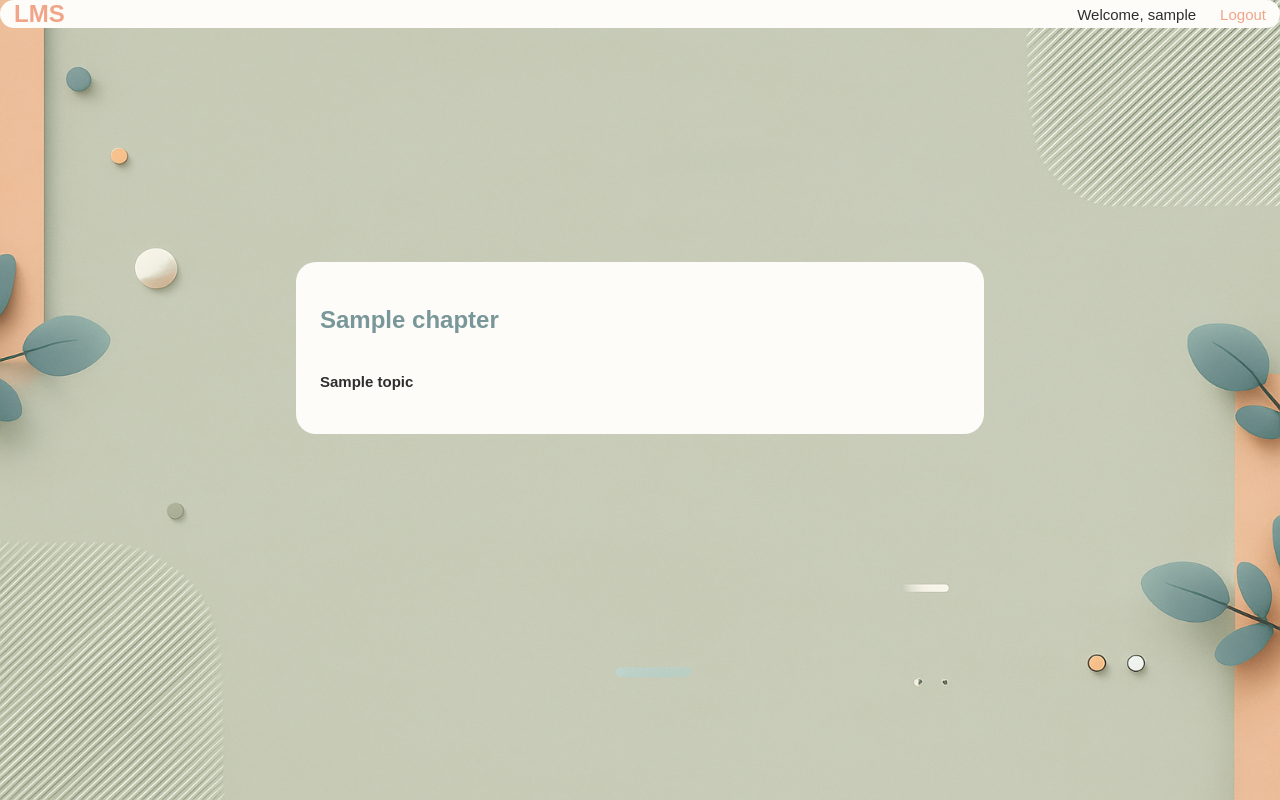
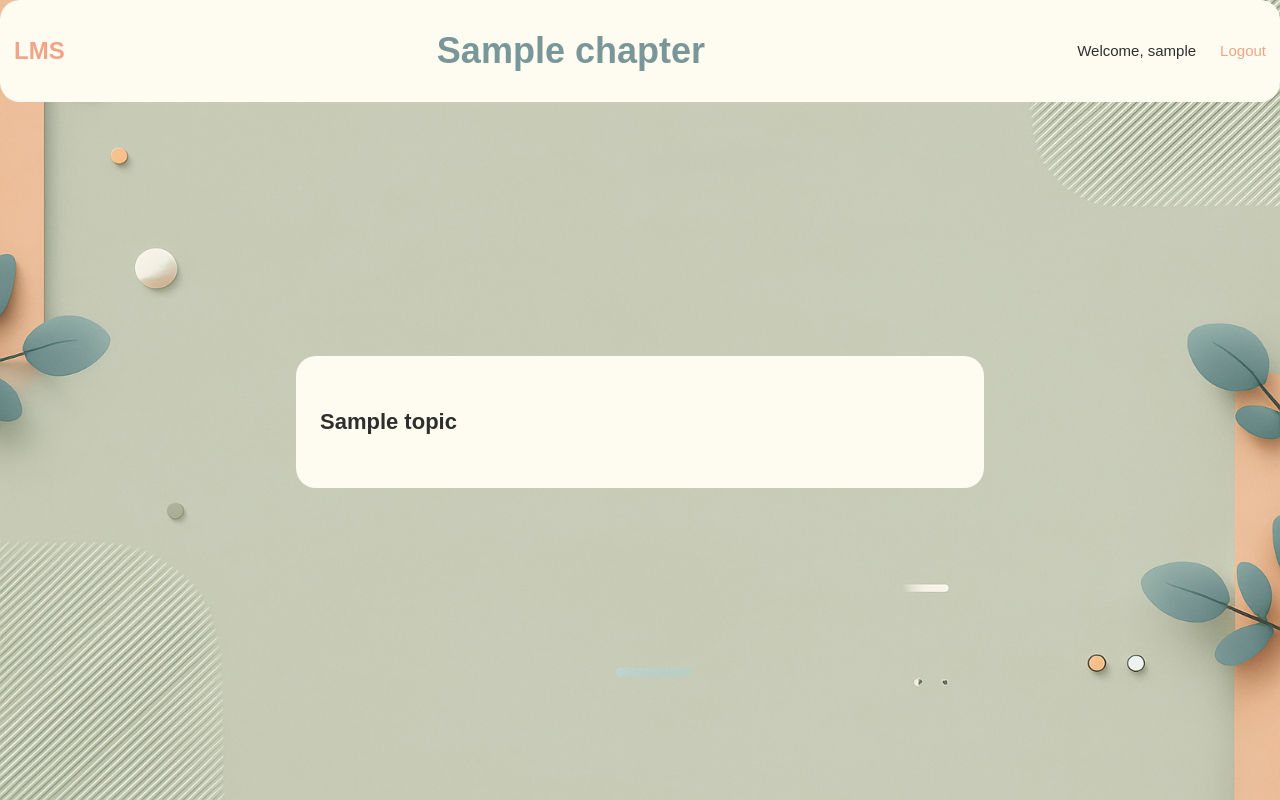
Before and after one commit to Yameen-Shaikh/LearningManagementSystem, a Django app: page /chapter/1/ in a window 1280 px wide. Run offline with Django 5.2, Linux system fonts and the light colour scheme; a user stored in the database is signed in; tables that the repository leaves empty hold one stand-in row (values such as "Sample post").

Commit message:
Font and colour modified

```diff
--- a/static/css/style.css
+++ b/static/css/style.css
@@ -1,8 +1,8 @@
 /* Base Colors - Pastel Neumorphic Theme */
 :root {
   --primary-background: #e9e8e3; /* light beige/grey */
-  --surface-panels-1: #fdfcf9;   /* soft white */
-  --surface-panels-2: #f2f1ed;   /* light cream */
+  --surface-panels-1: #fefcf0;   /* soft white */
+  --surface-panels-2: #fefcf0;   /* light cream */
   --text-primary: #2e2e2e;       /* dark text */
   --text-secondary: #666666;
   --text-tertiary: #8a8a8a;
@@ -165,7 +165,8 @@ hr {
 
 .navbar-center {
     flex-grow: 1;
-    text-align: center;
+    display: flex;
+    justify-content: center;
 }
 
 .navbar-center h2 {
@@ -257,3 +258,12 @@ hr {
   align-items: center;
   min-height: 80vh;
 }
+
+.chapter-list .list-group-item {
+  font-size: 22px;
+  margin-bottom: 10px;
+}
+
+.topic-list .topic-name {
+  font-size: 22px;
+}
--- a/templates/topic_list.html
+++ b/templates/topic_list.html
@@ -1,11 +1,14 @@
 {% extends 'base.html' %}
+
+{% block navbar_title %}
+  <h2>{{ chapter.name }}</h2>
+{% endblock %}
 
 {% block content %}
 <div class="center-card-container">
   <div class="card">
-    <h2>{{ chapter.name }}</h2>
     {% if topics %}
-      <div class="list-group">
+      <div class="list-group topic-list">
         {% for topic in topics %}
           <div class="list-group-item">
             <h4 class="topic-name" style="cursor: pointer;">{{ topic.name }}</h4>
```
Also changed, not shown: gemini.md (+3 -0 lines), templates/chapter_list.html (+5 -2 lines).
